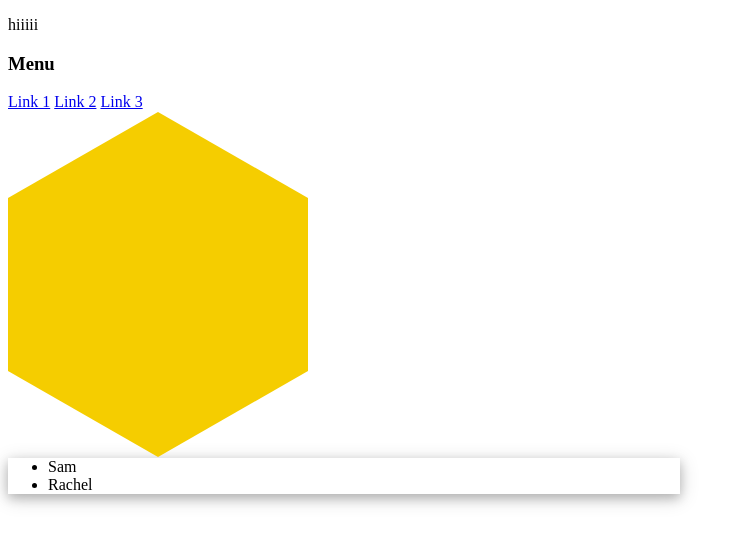
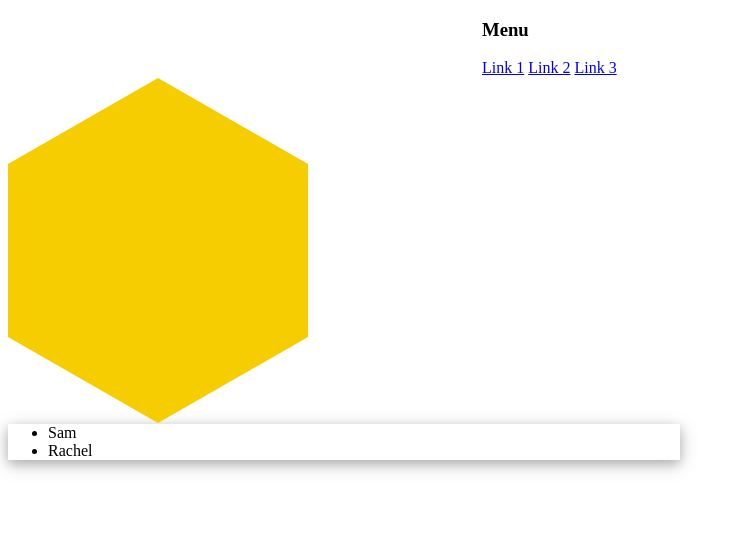
Before and after one commit to stemettes-cf/stemettes-cf.github.io, a plain HTML site: page index.html in a window 1280 px wide. Shown: the whole page, without its empty margins (0-751 px from the left). Drawn offline with Linux system fonts and the light colour scheme.

Commit message:
indented some more

```diff
--- a/index.html
+++ b/index.html
@@ -5,7 +5,6 @@
     <title>THIRSTY BEE</title>
   </head>
   <body>
-    <p>hiiiii</p>
     <div class="hexagon2"></div>
     <div class="hexagon1"></div>
     <div class="hexagon3"></div>
@@ -20,7 +19,6 @@
     <ul class="w3-ul w3-card-4" style="width:50%">
       <li>Sam</li>
       <li>Rachel</li>
-
     </ul>
   </body>
 </html>
--- a/style.css
+++ b/style.css
@@ -1,3 +1,6 @@
+div {
+  margin: 0 auto;
+}
 .hexagon {
   position: relative;
   width: 300px;
```
